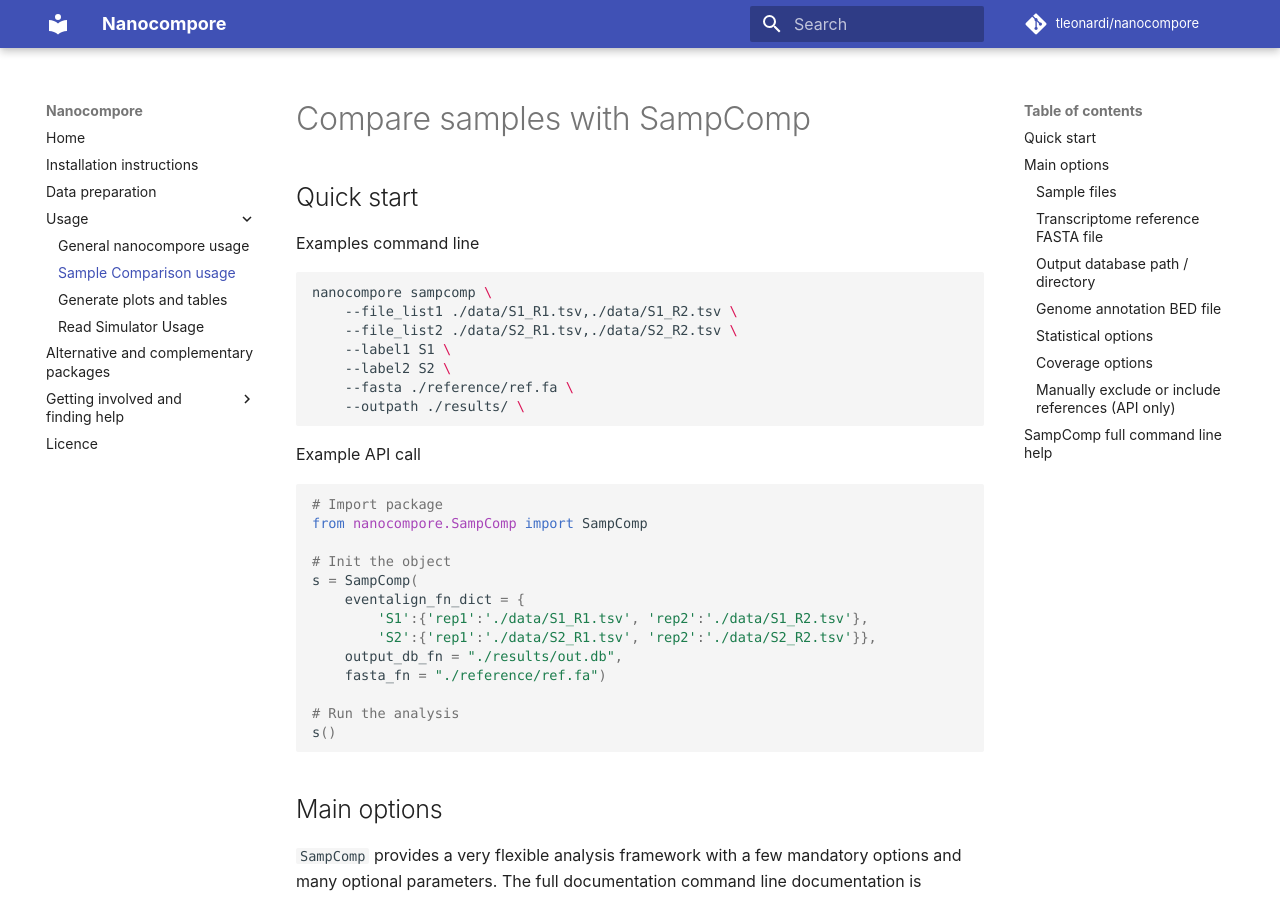
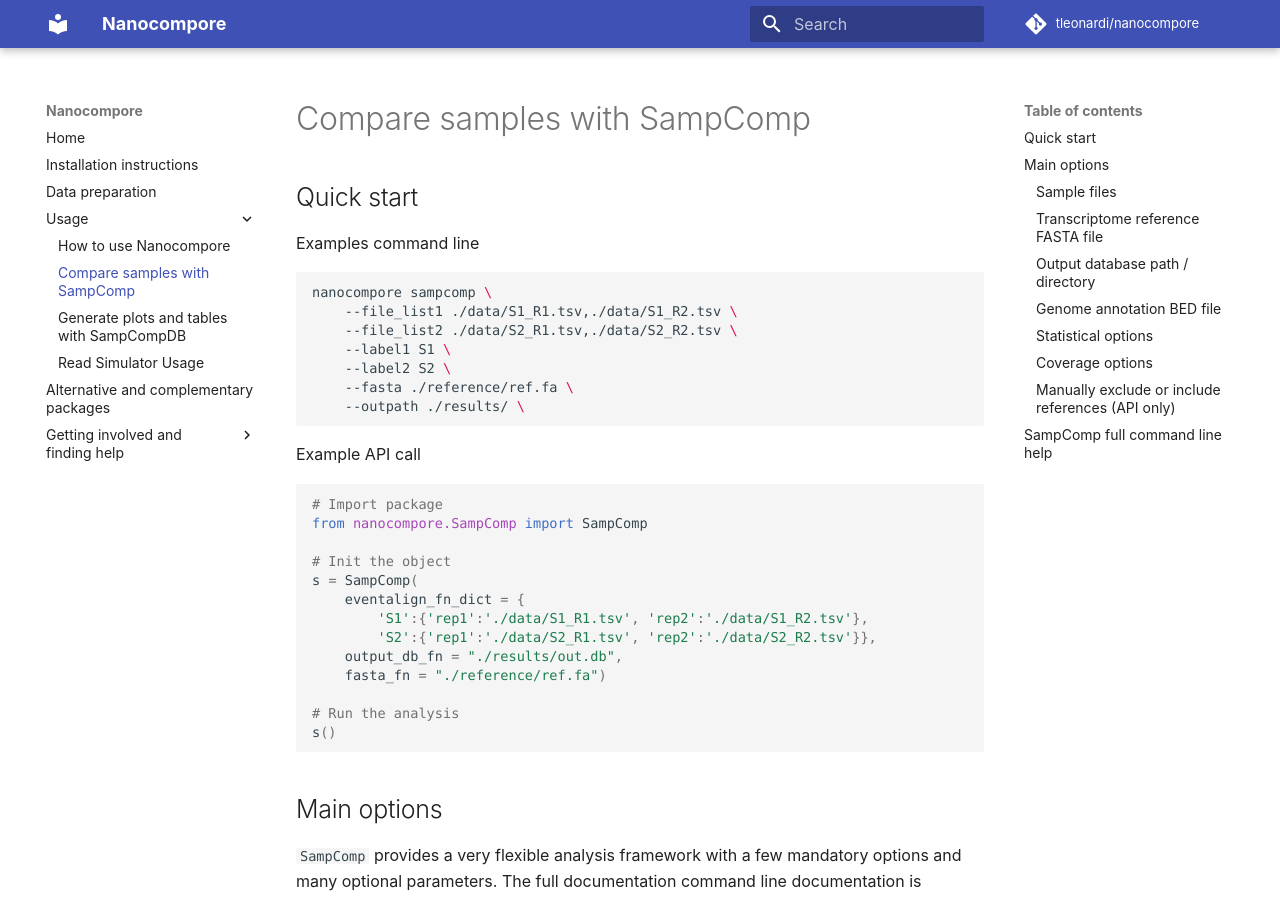
Before and after one commit to tleonardi/nanocompore, an MkDocs documentation site: the page built from docs/sampcomp_usage.md, in a window 1280 px wide and 900 px high. Built offline with MkDocs 1.6.1 and Material for MkDocs 9.7.7, drawn with Linux system fonts in a browser that asks for light colours; comment, search, counter and statistics services are not loaded.

Commit message:
Reorganise links

```diff
--- a/mkdocs.yml
+++ b/mkdocs.yml
@@ -27,15 +27,15 @@ nav:
     - Installation instructions: installation.md
     - Data preparation: data_preparation.md
     - Usage:
-        - General nanocompore usage: usage.md
-        - Sample Comparison usage: sampcomp_usage.md
-        - Generate plots and tables: plot_usage.md
+        - How to use Nanocompore: usage.md
+        - Compare samples with SampComp: sampcomp_usage.md
+        - Generate plots and tables with SampCompDB: sampcompdb_usage.md
         - Read Simulator Usage: simulate_reads_usage.md
     - Alternative and complementary packages: alternative.md
     - Getting involved and finding help:
         - Contributing: contributing.md
         - Code of conduct: code_of_conduct.md
-    - Licence: licence.md
+        - Licence: licence.md
 
 # Theme customization
 theme:
```
